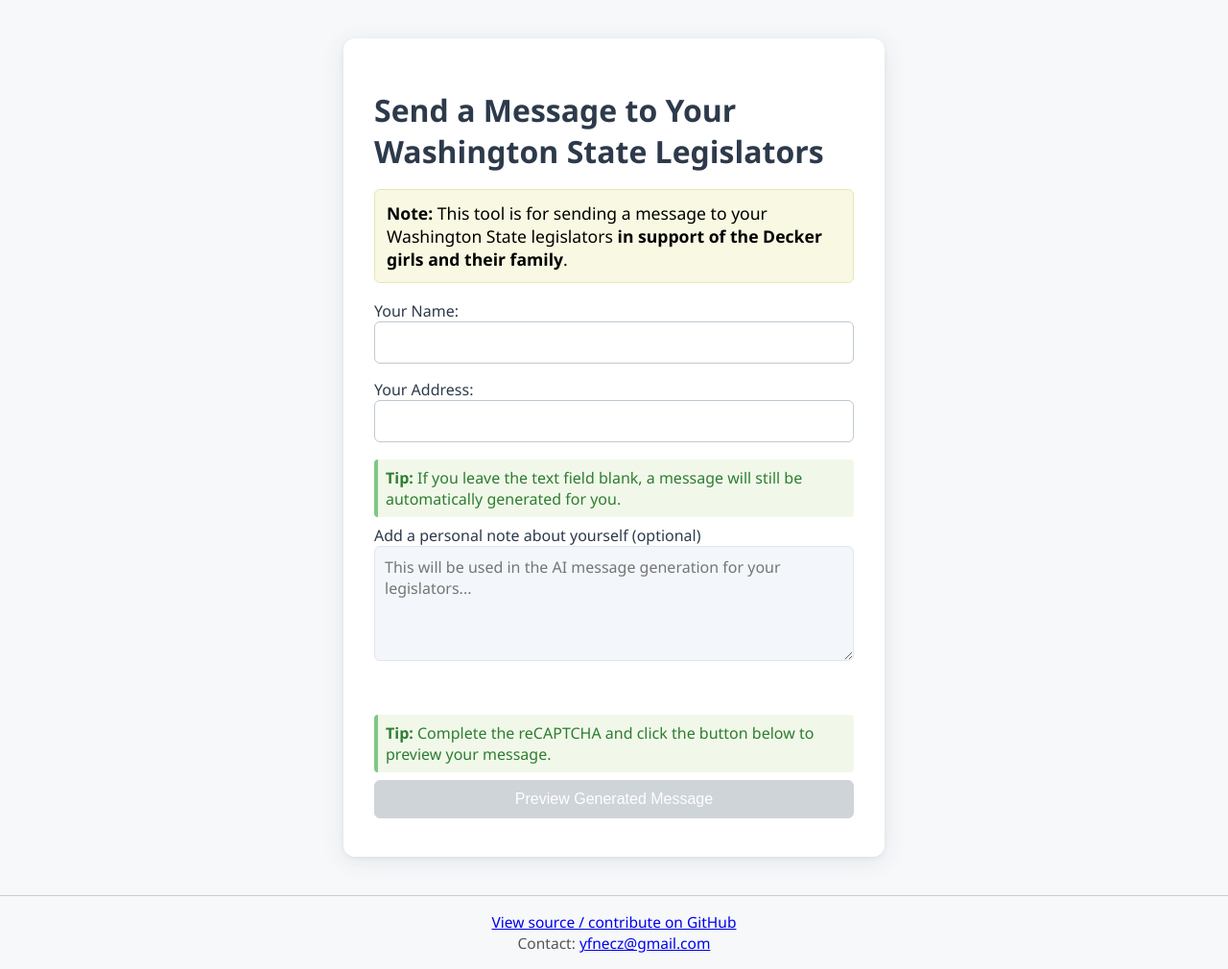
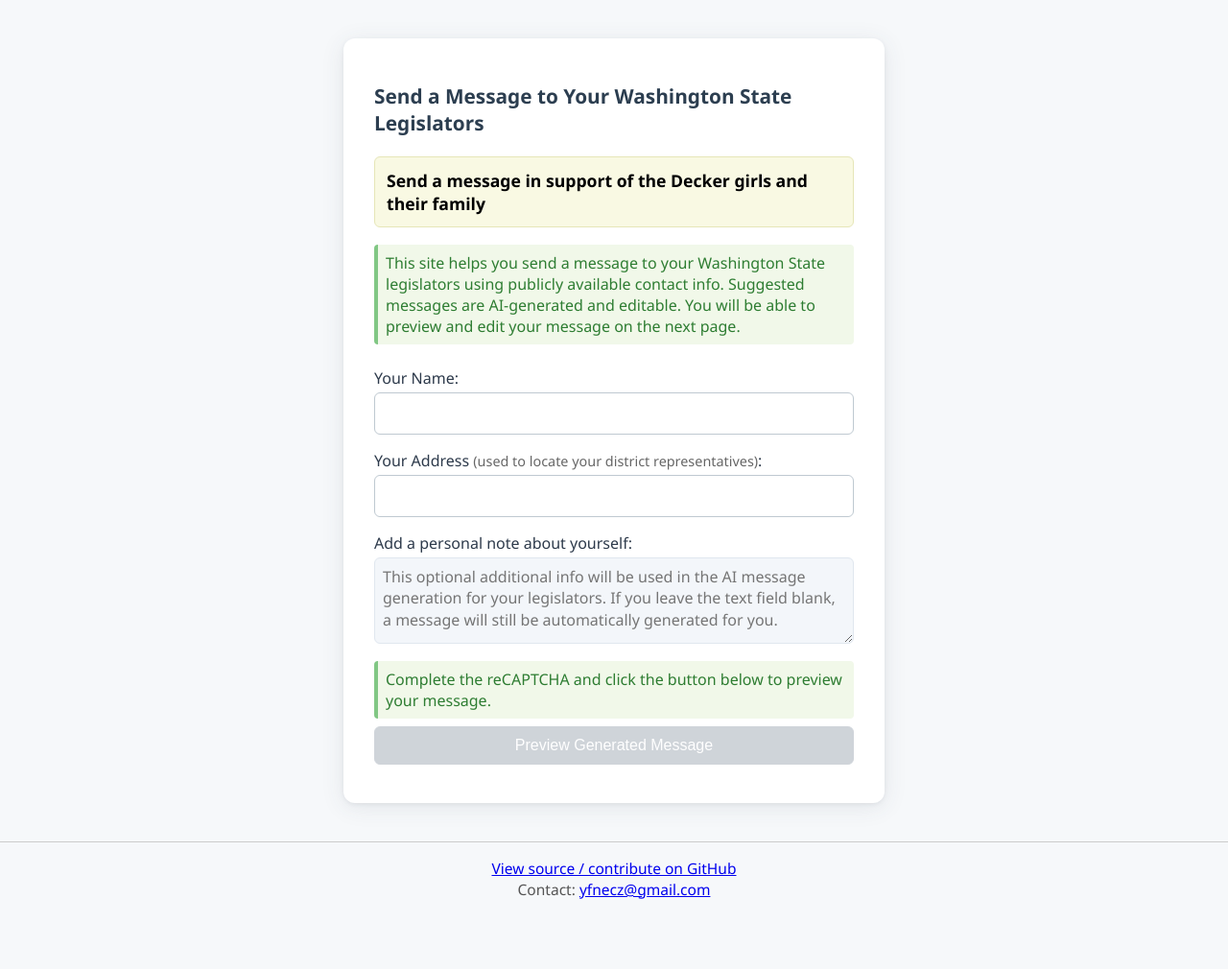
Before and after one commit to yfnecz/Contact-Wa-Leg, a Flask app: page / in a window 1280 px wide. Shown: the whole page at 96% size. After the commit the page ends 937 px from the top, so only its background shows below. Run offline with Flask 3, Linux system fonts and the light colour scheme; some libraries are stand-ins or nearby versions.

Commit message:
ui improvements

```diff
--- a/app.py
+++ b/app.py
@@ -30,10 +30,10 @@
 def index():
     name = request.args.get('name', '')
     address = request.args.get('address', '')
+    intro_text = base_prompt.get_intro_text()
     if request.method == "POST":
         return redirect(url_for('index'))
-    return render_template("index.html", google_api_key=maps_api_key, site_key=site_key)
-
+    return render_template("index.html", google_api_key=maps_api_key, site_key=site_key, intro_text=intro_text)
 
 @app.route("/results", methods=["GET", "POST"])
 def results():
@@ -59,6 +59,14 @@
 
         district_info = shp.get_district(lat, lng)
         district_number = district_info['ID']
+
+        if not district_number:
+            return render_template(
+                "index.html",
+                error="Could not determine your legislative district. Please check your address.",
+                google_api_key=maps_api_key,
+                site_key=site_key
+            )
 
         representatives = repr_get.get_representatives(district_number)
         representatives = clean_legislators(representatives)
--- /dev/null
+++ b/prompt/info.txt
@@ -0,0 +1 @@
+Send a message in support of the Decker girls and their family
--- a/prompt/prompt.py
+++ b/prompt/prompt.py
@@ -2,11 +2,16 @@
 
 class Prompt:
     def __init__(self):
-        prompt_path = os.path.join(os.path.dirname(__file__), "prompt.txt")
-        with open(prompt_path) as file:
-            self.base_prompt = file.read().strip()
+        self.prompt_path = os.path.join(os.path.dirname(__file__), "prompt.txt")
+
+    def get_intro_text(self):
+        filename = os.path.join(os.path.dirname(__file__), "info.txt")
+        with open(filename, 'r') as file:
+            return file.read().strip()
 
     def get_prompt(self):
+        with open(self.prompt_path) as file:
+            self.base_prompt = file.read().strip()
         tones = ["urgent", "emotional", "calm but serious", "formal", "compassionate"]
         prompt = self.base_prompt + 'Each message must have a completely different *opening line* that does not resemble the structure or language of previous letters. Do not begin with “I am writing to you today with a heavy heart…” or anything close. Instead, vary tone, entry point, and sentence structure creatively while remaining appropriate and respectful.'
         prompt += f'Tone: {random.choice(tones)}'
--- a/prompt/prompt.txt
+++ b/prompt/prompt.txt
@@ -20,6 +20,9 @@
 Use this information to craft a sincere, respectful, and urgent message to state representatives, urging them to consider strengthening Washington’s laws, perhaps by amending or expanding ESHB 1620 or introducing new legislation to better safeguard children.
 
 Instructions:
+- Keep the response concise, under 500 tokens (approximately 375 words)
+- Be clear and impactful while maintaining brevity
+- Include both subject and message body within this limit
 - Vary the opening sentence in each message to avoid repetition.
 - Incorporate specific details from the case above to provide context and urgency.
 - Use a tone that reflects genuine concern and a call to action.
--- a/static/site.css
+++ b/static/site.css
@@ -67,9 +67,19 @@
     margin-bottom: 18px;
 }
 
+h1 {
+    font-size: 1.3em;
+    color: #2c3e50;
+    margin-bottom: 1em;
+    font-weight: 600;
+}
+
 label {
     font-weight: 500;
     color: #2d3a4b;
+    display: block;
+    margin-bottom: 4px;  /* Adds space between label and its field */
+    margin-top: 12px;    /* Adds space between different field groups */
 }
 
 input[type="text"], textarea {
@@ -130,6 +140,10 @@
     h1, h2 {
         font-size: 1.2em;
     }
+}
+
+form {
+    margin-top: 24px;  /* Adds space before the form */
 }
 
 button:disabled,
@@ -271,3 +285,79 @@
 .mailto-btn:hover {
     background: #125ea6;
 }
+
+/* Info boxes */
+.info-box {
+    background: #f9f9e3;
+    border: 1px solid #e6e6b8;
+    padding: 12px;
+    margin-bottom: 18px;
+    border-radius: 6px;
+    font-size: 1.1em;
+    font-weight: bold;
+}
+
+.tip-box {
+    margin: 18px 0 8px 0;
+    padding: 8px;
+    background: #f1f8e9;
+    border-left: 4px solid #81c784;
+    border-radius: 4px;
+    color: #2e7d32;
+    font-size: 1em;
+}
+
+/* Footer styles */
+.page-footer {
+    margin-top: 40px;
+    padding: 16px 0;
+    border-top: 1px solid #ccc;
+    text-align: center;
+    font-size: 0.97em;
+    color: #555;
+}
+
+/* Error message */
+#address-error {
+    color: red;
+    display: none;
+    margin-top: 8px;
+}
+
+/* Google Places Autocomplete styles */
+.autocomplete-suggestions {
+    border: 1px solid #ccc;
+    max-height: 150px;
+    overflow-y: auto;
+    background: #fff;
+    position: absolute;
+    z-index: 1000;
+    width: 300px;
+}
+
+.autocomplete-suggestion {
+    padding: 8px;
+    cursor: pointer;
+}
+
+.autocomplete-suggestion:hover {
+    background: #f0f0f0;
+}
+
+.help-text {
+    color: #666;
+    font-size: 0.9em;
+}
+
+#user_addition {
+    min-height: 90px;
+    padding: 8px;
+    resize: vertical;  /* allows user to resize vertically if needed */
+    line-height: 1.4;  /* improves text readability */
+}
+
+.message-note {
+    color: #666;
+    margin-bottom: 8px;
+    font-size: 0.9em;
+}
--- a/templates/index.html
+++ b/templates/index.html
@@ -4,44 +4,25 @@
     <meta charset="utf-8">
     <title>Send a Message to Your Washington State Legislators</title>
     <link rel="stylesheet" href="{{ url_for('static', filename='site.css') }}">
-    <style>
-      .autocomplete-suggestions {
-        border: 1px solid #ccc;
-        max-height: 150px;
-        overflow-y: auto;
-        background: #fff;
-        position: absolute;
-        z-index: 1000;
-        width: 300px;
-      }
-      .autocomplete-suggestion {
-        padding: 8px;
-        cursor: pointer;
-      }
-      .autocomplete-suggestion:hover {
-        background: #f0f0f0;
-      }
-    </style>
   </head>
   <body>
     <div class="container">
       <h1>Send a Message to Your Washington State Legislators</h1>
-      <div style="background: #f9f9e3; border: 1px solid #e6e6b8; padding: 12px; margin-bottom: 18px; border-radius: 6px; font-size: 1.1em;">
-        <strong>Note:</strong> This tool is for sending a message to your Washington State legislators <b>in support of the Decker girls and their family</b>.
+      <div class="info-box">
+        {{ intro_text }}
+      </div>
+      <div class="tip-box">
+        This site helps you send a message to your Washington State legislators using publicly available contact info. Suggested messages are AI-generated and editable. You will be able to preview and edit your message on the next page.
       </div>
       <form method="post" action="/results">
         <label for="name">Your Name:</label>
         <input type="text" id="name" name="name" required>
-        <label for="address">Your Address:</label>
+        <label for="address">Your Address <span class="help-text">(used to locate your district representatives)</span>:</label>
         <input type="text" id="address" name="address" autocomplete="off" required>
-        <!-- Add the tip here -->
-        <div style="margin: 18px 0 8px 0; padding: 8px; background: #f1f8e9; border-left: 4px solid #81c784; border-radius: 4px; color: #2e7d32; font-size: 1em;">
-          <b>Tip:</b> If you leave the text field blank, a message will still be automatically generated for you.
-        </div>
         <label for="user_addition">
-          Add a personal note about yourself (optional)<br>
+          Add a personal note about yourself:<br>
         </label>
-        <textarea id="user_addition" name="user_addition" rows="2" placeholder="This will be used in the AI message generation for your legislators..."></textarea>
+        <textarea id="user_addition" name="user_addition" rows="3" placeholder="This optional additional info will be used in the AI message generation for your legislators. If you leave the text field blank, a message will still be automatically generated for you."></textarea>
         <!-- Hidden fields for address parts -->
         <input type="hidden" id="street_number" name="street_number">
         <input type="hidden" id="route" name="route">
@@ -50,15 +31,13 @@
         <input type="hidden" id="postal_code" name="postal_code">
         <input type="hidden" id="lat" name="lat">
         <input type="hidden" id="lng" name="lng">
-        <br>
         <div class="g-recaptcha" data-sitekey="{{ site_key }}" data-callback="enableSubmit"></div>
-          <!-- Add the tip here -->
-        <div style="margin: 18px 0 8px 0; padding: 8px; background: #f1f8e9; border-left: 4px solid #81c784; border-radius: 4px; color: #2e7d32; font-size: 1em;">
-          <b>Tip:</b> Complete the reCAPTCHA and click the button below to preview your message.
+        <div class="tip-box">
+          Complete the reCAPTCHA and click the button below to preview your message.
         </div>
         <button type="submit" id="submit-btn" disabled>Preview Generated Message</button>
       </form>
-      <p id="address-error" style="color: red; display: none;"></p>
+      <p id="address-error"></p>
     </div>
     <script src="https://maps.googleapis.com/maps/api/js?key={{ google_api_key }}&libraries=places"></script>
     <script>
@@ -71,7 +50,6 @@
 
   autocomplete.addListener('place_changed', function() {
     const place = autocomplete.getPlace();
-    // Clear previous values
     document.getElementById('street_number').value = '';
     document.getElementById('route').value = '';
     document.getElementById('locality').value = '';
@@ -105,7 +83,6 @@
   });
 }
 
-// Initialize autocomplete after the page loads
 window.addEventListener('DOMContentLoaded', initAutocomplete);
 
 document.querySelector('form').addEventListener('submit', function(e) {
@@ -140,8 +117,7 @@
 }
   </script>
   <script src="https://www.google.com/recaptcha/api.js" async defer></script>
-  <!-- Add this just before the closing </body> tag -->
-  <footer style="margin-top: 40px; padding: 16px 0; border-top: 1px solid #ccc; text-align: center; font-size: 0.97em; color: #555;">
+    <footer class="page-footer">
       <div>
         <span>
           <a href="https://github.com/yfnecz/contact-wa-leg" target="_blank" rel="noopener">View source / contribute on GitHub</a>
--- a/templates/results.html
+++ b/templates/results.html
@@ -49,12 +49,14 @@
       </ul>
       <!-- Add the tip here -->
       <div style="margin: 18px 0 8px 0; padding: 8px; background: #f1f8e9; border-left: 4px solid #81c784; border-radius: 4px; color: #2e7d32; font-size: 1em;">
-        <b>Tip:</b> You can edit the subject and message below before sending your email.
+        <b>About this message:</b> The subject and message below were automatically generated using AI and are unique for each submission. <b>You can edit both before sending.</b>
       </div>
       <h2>Email Subject</h2>
       <input type="text" id="email-subject" value="{{ subject }}" style="width:100%;margin-bottom:16px;">
       <h2>Message</h2>
-      <p>Dear Senator/Representative (will be personalized)</p>
+      <p class="message-note">
+        Note: "Dear Senator/Representative" greeting will be automatically added with the correct title and name when you click the email button above.
+      </p>
       <textarea id="email-message" rows="28" style="width:100%;font-size:1em;">{{ message }}</textarea>
     </div>
     <script>
```
Lines whose indentation alone changed are shown as unchanged.
